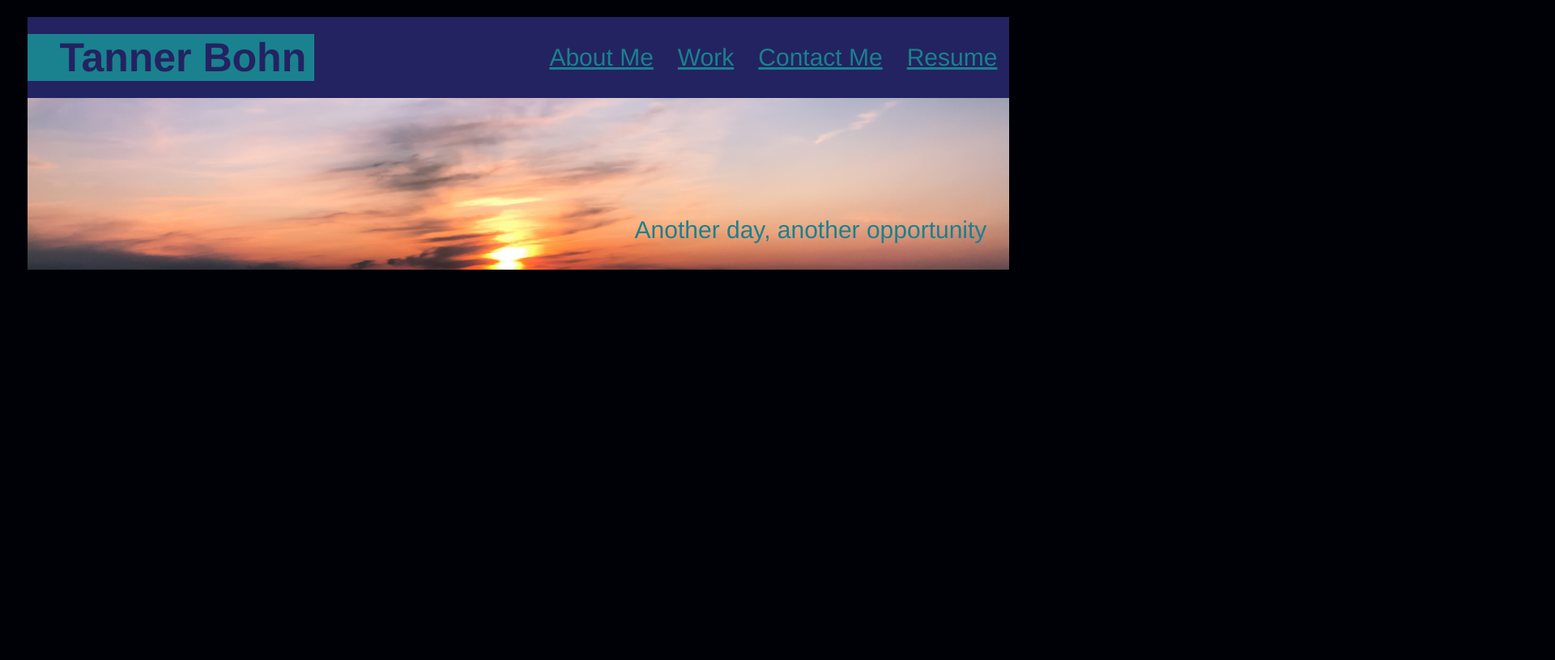
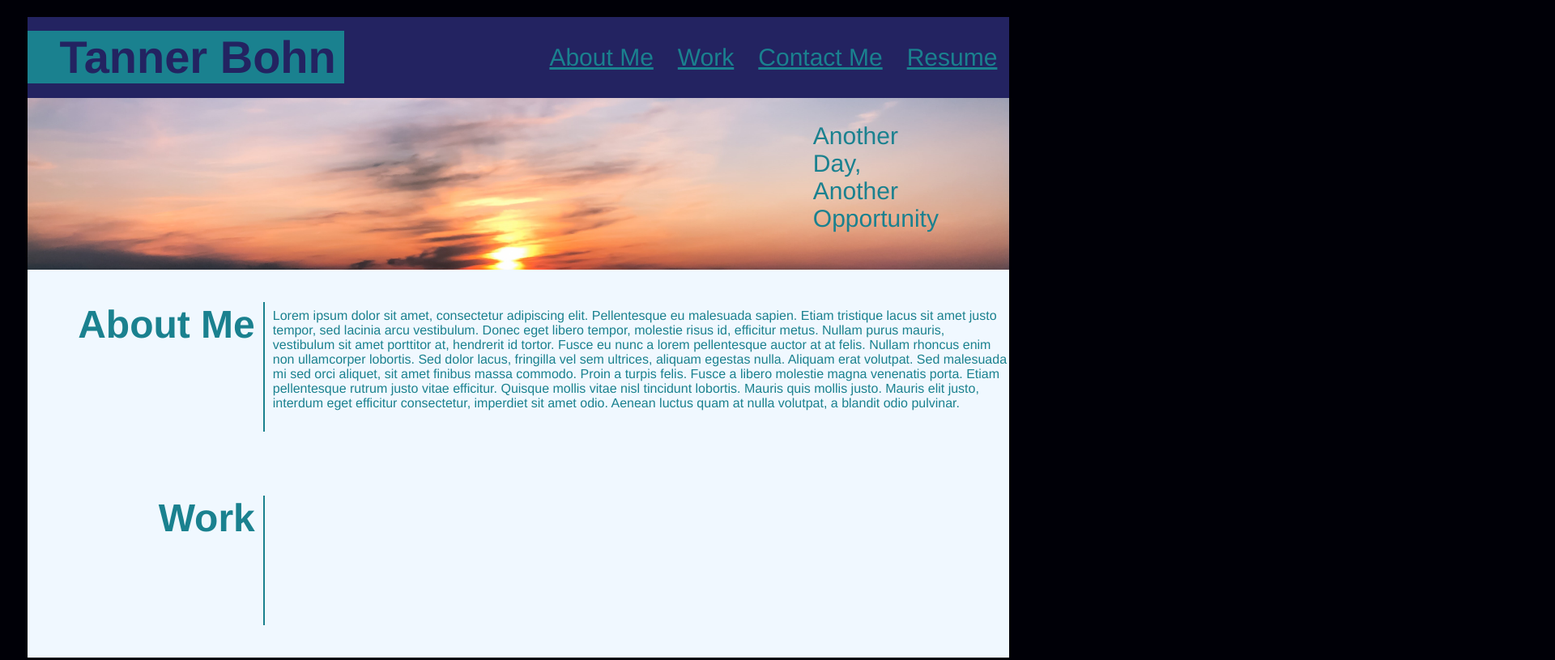
Before and after one commit to tbohn2/Portfolio, a plain HTML site: page index.html in a window 1280 px wide. Shown: the top 815 px of the page at 81% size, 1920 px wide, since content can reach past the window. Drawn offline with Linux system fonts and the light colour scheme.

Commit message:
Added about me paragraph and formatted with CSS

```diff
--- a/assets/style.css
+++ b/assets/style.css
@@ -9,7 +9,9 @@
 body{
     display: flex;
     flex-direction: column;
+    flex-wrap: wrap;
 }
+
 
 .header{
     display: flex;
@@ -20,7 +22,7 @@ body{
 }
 
 .header h1{
-    font-size: 50px;
+    font-size: 350%;
     display: flex;
     color: var(--dark);
     background-color: var(--light);
@@ -51,21 +53,57 @@ body{
 }
 
 .figure{
+    display: flex;
     padding: 0px;
     margin: 0px;
+    height: 10%;
 }
 
 .figure img{
     width: 100%;
     height: auto;
+
 }
 
 .figure p{
+    display: flex;
+    flex-direction: row;
     z-index: 1;
     color: white;
     position: relative;
-    left: 750px;
-    bottom: 100px;
+    right: 20%;
+    bottom: 100%;
     color: var(--light);
     font-size: 30px;
 }
+
+section{
+    background-color: aliceblue;
+}
+
+.body-heading{
+    float: left;
+    width: 25%;
+}
+
+.body-heading h1{
+    flex-wrap: wrap;
+    color: var(--light);
+    font-size: 300%;
+    justify-content: flex-end;
+    text-align: right;
+    padding: 0 10px;
+    margin-right: 10px;
+    border-right: 2px solid var(--light);
+    height: 160px
+
+}
+
+section p{
+    display: flex;
+    color: var(--light);
+    margin-top: 4%;
+
+
+
+}
--- a/index.html
+++ b/index.html
@@ -27,9 +27,30 @@
 
     <figure class="figure">
         <img src="assets\pexels-tove-liu-3801066.jpg" alt="Sunset on the ocean">
-        <p>Another day, another opportunity</p>
+        <p>Another Day, Another Opportunity</p>
     </figure>
 
+    <section>
+        <div class="body-heading">
+            <h1>About Me</h1>
+        </div>
+        <p>Lorem ipsum dolor sit amet, consectetur adipiscing elit. Pellentesque eu malesuada sapien. Etiam tristique
+            lacus sit amet justo tempor, sed lacinia arcu vestibulum. Donec eget libero tempor, molestie risus id,
+            efficitur metus. Nullam purus mauris, vestibulum sit amet porttitor at, hendrerit id tortor. Fusce eu nunc a
+            lorem pellentesque auctor at at felis. Nullam rhoncus enim non ullamcorper lobortis. Sed dolor lacus,
+            fringilla vel sem ultrices, aliquam egestas nulla. Aliquam erat volutpat. Sed malesuada mi sed orci aliquet,
+            sit amet finibus massa commodo.
+            Proin a turpis felis. Fusce a libero molestie magna venenatis porta. Etiam pellentesque rutrum justo vitae
+            efficitur. Quisque mollis vitae nisl tincidunt lobortis. Mauris quis mollis justo. Mauris elit justo,
+            interdum eget efficitur consectetur, imperdiet sit amet odio. Aenean luctus quam at nulla volutpat, a
+            blandit odio pulvinar.</p>
+    </section>
+
+    <section>
+        <div class="body-heading">
+            <h1>Work</h1>
+        </div>
+    </section>
 
 </body>
 
```
